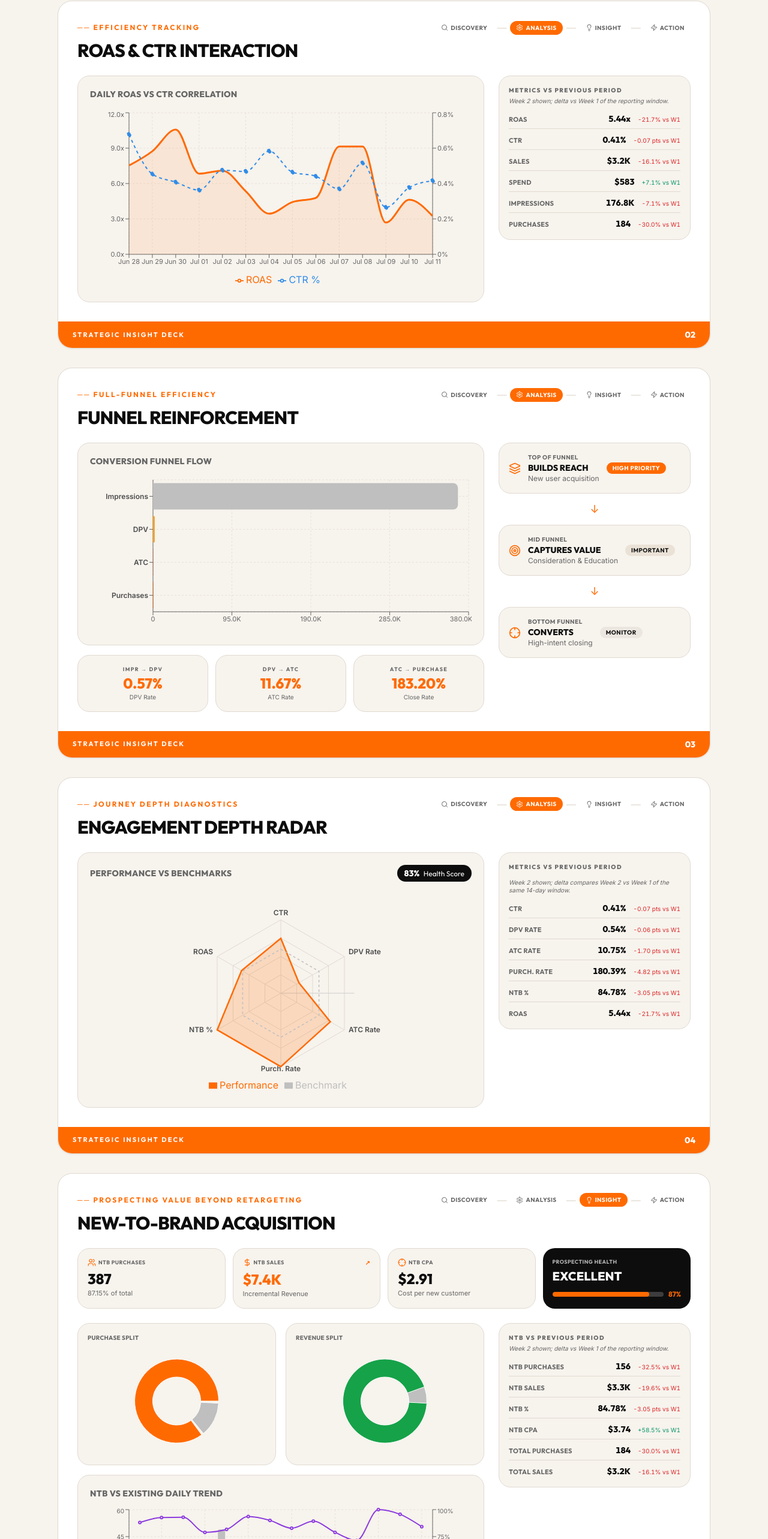
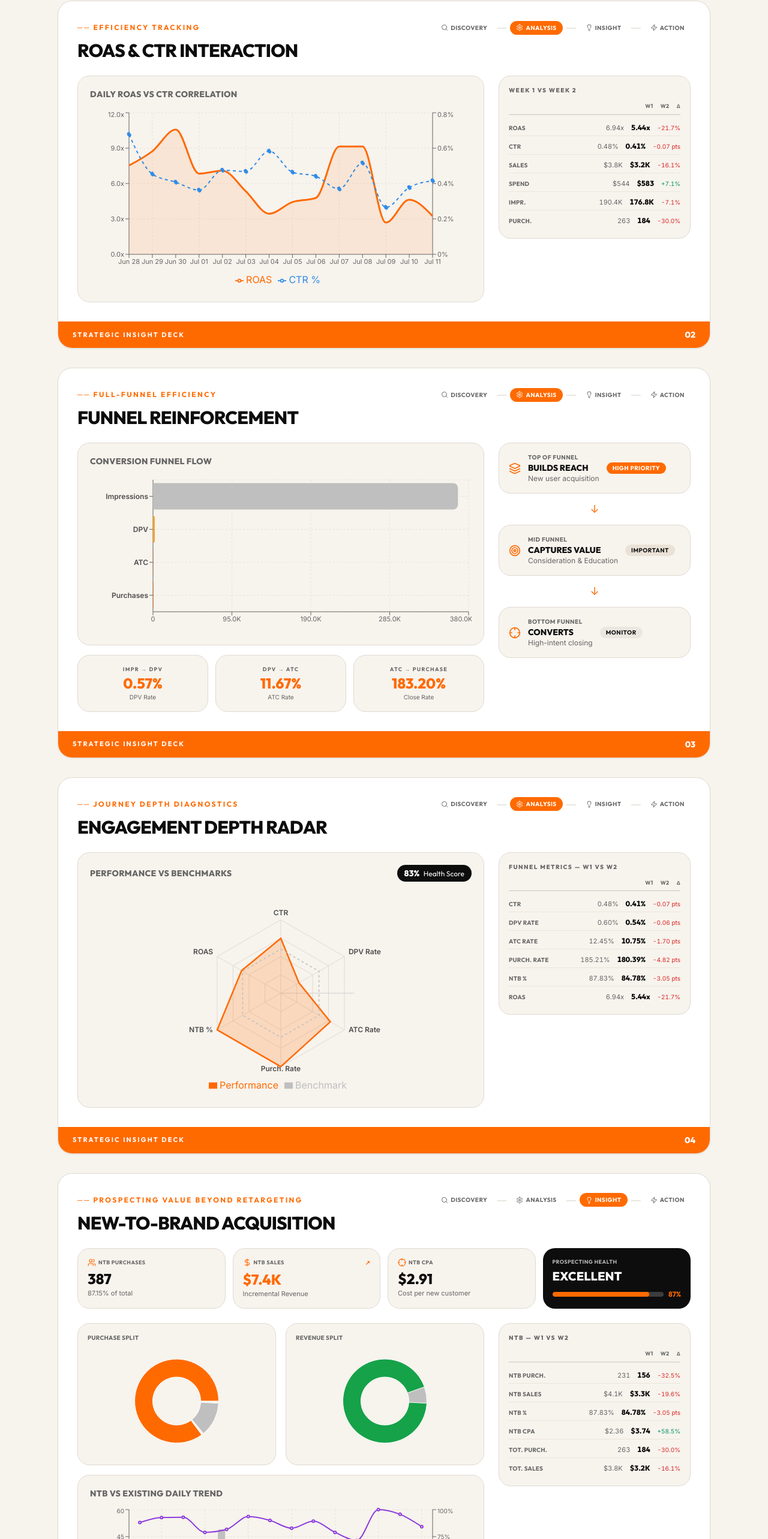
Before and after one commit to Trivium-Reports/trivium-dsp-reports, a React (Vite) app: page /dexas/visual in a window 1280 px wide. Shown: the part 1084-3650 px from the top of the page at 60% size. Built offline with nearby package versions, Linux system fonts and the light colour scheme; the HTML template or start-up script is replaced by a standard one.

Commit message:
side-by-side W1 vs W2 tables — show both values + delta

```diff
--- a/src/components/DSPReport.tsx
+++ b/src/components/DSPReport.tsx
@@ -386,29 +386,31 @@ const DSPReport = ({ data }: DSPReportProps) => {
             </div>
 
             <div className="space-y-3">
-              {/* Week 2 values with delta vs Week 1 of the same 14-day
-                  window. Numbers only, no interpretation. */}
               <div className="bg-background rounded-xl border border-border p-4">
-                <h4 className="font-display font-extrabold text-[10px] uppercase tracking-[0.15em] text-muted-foreground mb-1">
-                  Metrics vs Previous Period
+                <h4 className="font-display font-extrabold text-[10px] uppercase tracking-[0.15em] text-muted-foreground mb-3">
+                  Week 1 vs Week 2
                 </h4>
-                <p className="font-body text-[10px] text-muted-foreground italic mb-3 leading-snug">
-                  Week 2 shown; delta vs Week 1 of the reporting window.
-                </p>
-                <div className="space-y-2">
+                <div className="grid grid-cols-[1fr_auto_auto_auto] gap-x-3 gap-y-0 items-baseline mb-2 pb-1.5 border-b-2 border-border">
+                  <span className="font-display font-bold text-[9px] uppercase tracking-wider text-muted-foreground"></span>
+                  <span className="font-display font-bold text-[9px] uppercase tracking-wider text-muted-foreground text-right">W1</span>
+                  <span className="font-display font-bold text-[9px] uppercase tracking-wider text-muted-foreground text-right">W2</span>
+                  <span className="font-display font-bold text-[9px] uppercase tracking-wider text-muted-foreground text-right">Δ</span>
+                </div>
+                <div className="space-y-1">
                   {[
-                    { label: "ROAS",   value: `${W2.roas.toFixed(2)}x`,     delta: fmtDeltaPct(W2.roas, W1.roas) },
-                    { label: "CTR",    value: fmtPct(W2.ctr),               delta: fmtDeltaPts(W2.ctr, W1.ctr) + " pts" },
-                    { label: "Sales",  value: fmtCurrency(W2.sales),        delta: fmtDeltaPct(W2.sales, W1.sales) },
-                    { label: "Spend",  value: fmtCurrency(W2.spend),        delta: fmtDeltaPct(W2.spend, W1.spend) },
-                    { label: "Impressions", value: fmt(W2.impressions),     delta: fmtDeltaPct(W2.impressions, W1.impressions) },
-                    { label: "Purchases",   value: fmt(W2.purchases),       delta: fmtDeltaPct(W2.purchases, W1.purchases) },
+                    { label: "ROAS",   w1: `${W1.roas.toFixed(2)}x`, w2: `${W2.roas.toFixed(2)}x`, delta: fmtDeltaPct(W2.roas, W1.roas) },
+                    { label: "CTR",    w1: fmtPct(W1.ctr),           w2: fmtPct(W2.ctr),            delta: fmtDeltaPts(W2.ctr, W1.ctr) + " pts" },
+                    { label: "Sales",  w1: fmtCurrency(W1.sales),    w2: fmtCurrency(W2.sales),     delta: fmtDeltaPct(W2.sales, W1.sales) },
+                    { label: "Spend",  w1: fmtCurrency(W1.spend),    w2: fmtCurrency(W2.spend),     delta: fmtDeltaPct(W2.spend, W1.spend) },
+                    { label: "Impr.",   w1: fmt(W1.impressions),      w2: fmt(W2.impressions),       delta: fmtDeltaPct(W2.impressions, W1.impressions) },
+                    { label: "Purch.",  w1: fmt(W1.purchases),        w2: fmt(W2.purchases),         delta: fmtDeltaPct(W2.purchases, W1.purchases) },
                   ].map(m => (
-                    <div key={m.label} className="grid grid-cols-[1fr_auto_auto] items-baseline gap-3 pb-1.5 border-b border-border last:border-b-0 last:pb-0">
-                      <span className="font-display font-bold text-[11px] uppercase tracking-wide text-muted-foreground">{m.label}</span>
-                      <span className="font-display font-extrabold text-sm tabular-nums">{m.value}</span>
-                      <span className={`font-body text-[10px] tabular-nums ${m.delta.startsWith("+") ? "text-emerald-600" : m.delta.startsWith("-") ? "text-red-600" : "text-muted-foreground"}`}>
-                        {m.delta} vs W1
+                    <div key={m.label} className="grid grid-cols-[1fr_auto_auto_auto] gap-x-3 items-baseline py-1 border-b border-border/50 last:border-b-0">
+                      <span className="font-display font-bold text-[10px] uppercase tracking-wide text-muted-foreground">{m.label}</span>
+                      <span className="font-body text-[11px] tabular-nums text-muted-foreground text-right">{m.w1}</span>
+                      <span className="font-display font-extrabold text-[12px] tabular-nums text-right">{m.w2}</span>
+                      <span className={`font-body text-[10px] tabular-nums text-right ${m.delta.startsWith("+") ? "text-emerald-600" : m.delta.startsWith("-") ? "text-red-600" : "text-muted-foreground"}`}>
+                        {m.delta}
                       </span>
                     </div>
                   ))}
@@ -536,36 +538,31 @@ const DSPReport = ({ data }: DSPReportProps) => {
             </div>
 
             <div className="space-y-3">
-              {/* Factual metric snapshot — Week 2 values with delta vs the
-                  prior half of the reporting window. Numbers only, no
-                  interpretation. Visible in both /full and /visual modes. */}
               <div className="bg-background rounded-xl border border-border p-4">
-                <div className="flex items-baseline justify-between mb-3">
-                  <h4 className="font-display font-extrabold text-[10px] uppercase tracking-[0.15em] text-muted-foreground">
-                    Metrics vs Previous Period
-                  </h4>
+                <h4 className="font-display font-extrabold text-[10px] uppercase tracking-[0.15em] text-muted-foreground mb-3">
+                  Funnel Metrics — W1 vs W2
+                </h4>
+                <div className="grid grid-cols-[1fr_auto_auto_auto] gap-x-3 gap-y-0 items-baseline mb-2 pb-1.5 border-b-2 border-border">
+                  <span className="font-display font-bold text-[9px] uppercase tracking-wider text-muted-foreground"></span>
+                  <span className="font-display font-bold text-[9px] uppercase tracking-wider text-muted-foreground text-right">W1</span>
+                  <span className="font-display font-bold text-[9px] uppercase tracking-wider text-muted-foreground text-right">W2</span>
+                  <span className="font-display font-bold text-[9px] uppercase tracking-wider text-muted-foreground text-right">Δ</span>
                 </div>
-                <p className="font-body text-[10px] text-muted-foreground italic mb-3 leading-snug">
-                  Week 2 shown; delta compares Week 2 vs Week 1 of the same 14-day window.
-                </p>
-                <div className="space-y-2">
+                <div className="space-y-1">
                   {[
-                    { label: "CTR",         value: fmtPct(W2.ctr),          delta: fmtDeltaPts(W2.ctr, W1.ctr) + " pts" },
-                    { label: "DPV Rate",    value: fmtPct(W2.dpvRate),      delta: fmtDeltaPts(W2.dpvRate, W1.dpvRate) + " pts" },
-                    { label: "ATC Rate",    value: fmtPct(W2.atcRate),      delta: fmtDeltaPts(W2.atcRate, W1.atcRate) + " pts" },
-                    { label: "Purch. Rate", value: fmtPct(W2.purchaseRate), delta: fmtDeltaPts(W2.purchaseRate, W1.purchaseRate) + " pts" },
-                    { label: "NTB %",       value: fmtPct(W2.ntbPercent),   delta: fmtDeltaPts(W2.ntbPercent, W1.ntbPercent) + " pts" },
-                    { label: "ROAS",        value: `${W2.roas.toFixed(2)}x`, delta: fmtDeltaPct(W2.roas, W1.roas) },
+                    { label: "CTR",         w1: fmtPct(W1.ctr),          w2: fmtPct(W2.ctr),          delta: fmtDeltaPts(W2.ctr, W1.ctr) + " pts" },
+                    { label: "DPV Rate",    w1: fmtPct(W1.dpvRate),      w2: fmtPct(W2.dpvRate),      delta: fmtDeltaPts(W2.dpvRate, W1.dpvRate) + " pts" },
+                    { label: "ATC Rate",    w1: fmtPct(W1.atcRate),      w2: fmtPct(W2.atcRate),      delta: fmtDeltaPts(W2.atcRate, W1.atcRate) + " pts" },
+                    { label: "Purch. Rate", w1: fmtPct(W1.purchaseRate), w2: fmtPct(W2.purchaseRate), delta: fmtDeltaPts(W2.purchaseRate, W1.purchaseRate) + " pts" },
+                    { label: "NTB %",       w1: fmtPct(W1.ntbPercent),   w2: fmtPct(W2.ntbPercent),   delta: fmtDeltaPts(W2.ntbPercent, W1.ntbPercent) + " pts" },
+                    { label: "ROAS",        w1: `${W1.roas.toFixed(2)}x`, w2: `${W2.roas.toFixed(2)}x`, delta: fmtDeltaPct(W2.roas, W1.roas) },
                   ].map(m => (
-                    <div key={m.label} className="grid grid-cols-[1fr_auto_auto] items-baseline gap-3 pb-1.5 border-b border-border last:border-b-0 last:pb-0">
-                      <span className="font-display font-bold text-[11px] uppercase tracking-wide text-muted-foreground">
-                        {m.label}
-                      </span>
-                      <span className="font-display font-extrabold text-sm tabular-nums">
-                        {m.value}
-                      </span>
-                      <span className={`font-body text-[10px] tabular-nums ${m.delta.startsWith("+") ? "text-emerald-600" : m.delta.startsWith("-") ? "text-red-600" : "text-muted-foreground"}`}>
-                        {m.delta} vs W1
+                    <div key={m.label} className="grid grid-cols-[1fr_auto_auto_auto] gap-x-3 items-baseline py-1 border-b border-border/50 last:border-b-0">
+                      <span className="font-display font-bold text-[10px] uppercase tracking-wide text-muted-foreground">{m.label}</span>
+                      <span className="font-body text-[11px] tabular-nums text-muted-foreground text-right">{m.w1}</span>
+                      <span className="font-display font-extrabold text-[12px] tabular-nums text-right">{m.w2}</span>
+                      <span className={`font-body text-[10px] tabular-nums text-right ${m.delta.startsWith("+") ? "text-emerald-600" : m.delta.startsWith("-") ? "text-red-600" : "text-muted-foreground"}`}>
+                        {m.delta}
                       </span>
                     </div>
                   ))}
@@ -675,28 +672,31 @@ const DSPReport = ({ data }: DSPReportProps) => {
             </div>
 
             <div className="space-y-3">
-              {/* Week 2 NTB values with delta vs Week 1. Numbers only. */}
               <div className="bg-background rounded-xl border border-border p-4">
-                <h4 className="font-display font-extrabold text-[10px] uppercase tracking-[0.15em] text-muted-foreground mb-1">
-                  NTB vs Previous Period
+                <h4 className="font-display font-extrabold text-[10px] uppercase tracking-[0.15em] text-muted-foreground mb-3">
+                  NTB — W1 vs W2
                 </h4>
-                <p className="font-body text-[10px] text-muted-foreground italic mb-3 leading-snug">
-                  Week 2 shown; delta vs Week 1 of the reporting window.
-                </p>
-                <div className="space-y-2">
+                <div className="grid grid-cols-[1fr_auto_auto_auto] gap-x-3 gap-y-0 items-baseline mb-2 pb-1.5 border-b-2 border-border">
+                  <span className="font-display font-bold text-[9px] uppercase tracking-wider text-muted-foreground"></span>
+                  <span className="font-display font-bold text-[9px] uppercase tracking-wider text-muted-foreground text-right">W1</span>
+                  <span className="font-display font-bold text-[9px] uppercase tracking-wider text-muted-foreground text-right">W2</span>
+                  <span className="font-display font-bold text-[9px] uppercase tracking-wider text-muted-foreground text-right">Δ</span>
+                </div>
+                <div className="space-y-1">
                   {[
-                    { label: "NTB Purchases", value: fmt(W2.ntbPurchases),       delta: fmtDeltaPct(W2.ntbPurchases, W1.ntbPurchases) },
-                    { label: "NTB Sales",     value: fmtCurrency(W2.ntbSales),   delta: fmtDeltaPct(W2.ntbSales, W1.ntbSales) },
-                    { label: "NTB %",         value: fmtPct(W2.ntbPercent),      delta: fmtDeltaPts(W2.ntbPercent, W1.ntbPercent) + " pts" },
-                    { label: "NTB CPA",       value: `$${W2.ntbCPA.toFixed(2)}`, delta: fmtDeltaPct(W2.ntbCPA, W1.ntbCPA) },
-                    { label: "Total Purchases", value: fmt(W2.purchases),        delta: fmtDeltaPct(W2.purchases, W1.purchases) },
-                    { label: "Total Sales",     value: fmtCurrency(W2.sales),    delta: fmtDeltaPct(W2.sales, W1.sales) },
+                    { label: "NTB Purch.", w1: fmt(W1.ntbPurchases),       w2: fmt(W2.ntbPurchases),       delta: fmtDeltaPct(W2.ntbPurchases, W1.ntbPurchases) },
+                    { label: "NTB Sales",  w1: fmtCurrency(W1.ntbSales),   w2: fmtCurrency(W2.ntbSales),   delta: fmtDeltaPct(W2.ntbSales, W1.ntbSales) },
+                    { label: "NTB %",      w1: fmtPct(W1.ntbPercent),      w2: fmtPct(W2.ntbPercent),      delta: fmtDeltaPts(W2.ntbPercent, W1.ntbPercent) + " pts" },
+                    { label: "NTB CPA",    w1: `$${W1.ntbCPA.toFixed(2)}`, w2: `$${W2.ntbCPA.toFixed(2)}`, delta: fmtDeltaPct(W2.ntbCPA, W1.ntbCPA) },
+                    { label: "Tot. Purch.", w1: fmt(W1.purchases),         w2: fmt(W2.purchases),          delta: fmtDeltaPct(W2.purchases, W1.purchases) },
+                    { label: "Tot. Sales",  w1: fmtCurrency(W1.sales),     w2: fmtCurrency(W2.sales),      delta: fmtDeltaPct(W2.sales, W1.sales) },
                   ].map(m => (
-                    <div key={m.label} className="grid grid-cols-[1fr_auto_auto] items-baseline gap-3 pb-1.5 border-b border-border last:border-b-0 last:pb-0">
-                      <span className="font-display font-bold text-[11px] uppercase tracking-wide text-muted-foreground">{m.label}</span>
-                      <span className="font-display font-extrabold text-sm tabular-nums">{m.value}</span>
-                      <span className={`font-body text-[10px] tabular-nums ${m.delta.startsWith("+") ? "text-emerald-600" : m.delta.startsWith("-") ? "text-red-600" : "text-muted-foreground"}`}>
-                        {m.delta} vs W1
+                    <div key={m.label} className="grid grid-cols-[1fr_auto_auto_auto] gap-x-3 items-baseline py-1 border-b border-border/50 last:border-b-0">
+                      <span className="font-display font-bold text-[10px] uppercase tracking-wide text-muted-foreground">{m.label}</span>
+                      <span className="font-body text-[11px] tabular-nums text-muted-foreground text-right">{m.w1}</span>
+                      <span className="font-display font-extrabold text-[12px] tabular-nums text-right">{m.w2}</span>
+                      <span className={`font-body text-[10px] tabular-nums text-right ${m.delta.startsWith("+") ? "text-emerald-600" : m.delta.startsWith("-") ? "text-red-600" : "text-muted-foreground"}`}>
+                        {m.delta}
                       </span>
                     </div>
                   ))}
@@ -820,21 +820,28 @@ const DSPReport = ({ data }: DSPReportProps) => {
             <div className="space-y-3">
               <div className="bg-background rounded-xl border border-border p-4">
                 <h4 className="font-display font-extrabold text-[10px] uppercase tracking-[0.15em] text-muted-foreground mb-3">
-                  Cost Metrics
+                  Cost Metrics — W1 vs W2
                 </h4>
-                <div className="space-y-2">
+                <div className="grid grid-cols-[1fr_auto_auto_auto] gap-x-3 gap-y-0 items-baseline mb-2 pb-1.5 border-b-2 border-border">
+                  <span className="font-display font-bold text-[9px] uppercase tracking-wider text-muted-foreground"></span>
+                  <span className="font-display font-bold text-[9px] uppercase tracking-wider text-muted-foreground text-right">W1</span>
+                  <span className="font-display font-bold text-[9px] uppercase tracking-wider text-muted-foreground text-right">W2</span>
+                  <span className="font-display font-bold text-[9px] uppercase tracking-wider text-muted-foreground text-right">Δ</span>
+                </div>
+                <div className="space-y-1">
                   {[
-                    { label: "CPA", value: `$${W2.cpa.toFixed(2)}`, delta: fmtDeltaPct(W2.cpa, W1.cpa) },
-                    { label: "NTB CPA", value: `$${W2.ntbCPA.toFixed(2)}`, delta: fmtDeltaPct(W2.ntbCPA, W1.ntbCPA) },
-                    { label: "Cost / DPV", value: `$${W2.costPerDPV.toFixed(2)}`, delta: fmtDeltaPct(W2.costPerDPV, W1.costPerDPV) },
-                    { label: "ROAS", value: `${W2.roas.toFixed(2)}x`, delta: fmtDeltaPct(W2.roas, W1.roas) },
-                    { label: "Spend", value: fmtCurrency(W2.spend), delta: fmtDeltaPct(W2.spend, W1.spend) },
-                    { label: "Sales", value: fmtCurrency(W2.sales), delta: fmtDeltaPct(W2.sales, W1.sales) },
+                    { label: "CPA",        w1: `$${W1.cpa.toFixed(2)}`,        w2: `$${W2.cpa.toFixed(2)}`,        delta: fmtDeltaPct(W2.cpa, W1.cpa) },
+                    { label: "NTB CPA",    w1: `$${W1.ntbCPA.toFixed(2)}`,     w2: `$${W2.ntbCPA.toFixed(2)}`,     delta: fmtDeltaPct(W2.ntbCPA, W1.ntbCPA) },
+                    { label: "Cost / DPV", w1: `$${W1.costPerDPV.toFixed(2)}`, w2: `$${W2.costPerDPV.toFixed(2)}`, delta: fmtDeltaPct(W2.costPerDPV, W1.costPerDPV) },
+                    { label: "ROAS",       w1: `${W1.roas.toFixed(2)}x`,       w2: `${W2.roas.toFixed(2)}x`,       delta: fmtDeltaPct(W2.roas, W1.roas) },
+                    { label: "Spend",      w1: fmtCurrency(W1.spend),          w2: fmtCurrency(W2.spend),          delta: fmtDeltaPct(W2.spend, W1.spend) },
+                    { label: "Sales",      w1: fmtCurrency(W1.sales),          w2: fmtCurrency(W2.sales),          delta: fmtDeltaPct(W2.sales, W1.sales) },
                   ].map(m => (
-                    <div key={m.label} className="grid grid-cols-[1fr_auto_auto] items-baseline gap-3 pb-1.5 border-b border-border last:border-b-0 last:pb-0">
-                      <span className="font-display font-bold text-[11px] uppercase tracking-wide text-muted-foreground">{m.label}</span>
-                      <span className="font-display font-extrabold text-sm tabular-nums">{m.value}</span>
-                      <span className={`font-body text-[10px] tabular-nums ${m.delta.startsWith("+") ? "text-emerald-600" : m.delta.startsWith("-") ? "text-red-600" : "text-muted-foreground"}`}>
+                    <div key={m.label} className="grid grid-cols-[1fr_auto_auto_auto] gap-x-3 items-baseline py-1 border-b border-border/50 last:border-b-0">
+                      <span className="font-display font-bold text-[10px] uppercase tracking-wide text-muted-foreground">{m.label}</span>
+                      <span className="font-body text-[11px] tabular-nums text-muted-foreground text-right">{m.w1}</span>
+                      <span className="font-display font-extrabold text-[12px] tabular-nums text-right">{m.w2}</span>
+                      <span className={`font-body text-[10px] tabular-nums text-right ${m.delta.startsWith("+") ? "text-emerald-600" : m.delta.startsWith("-") ? "text-red-600" : "text-muted-foreground"}`}>
                         {m.delta}
                       </span>
                     </div>
```
